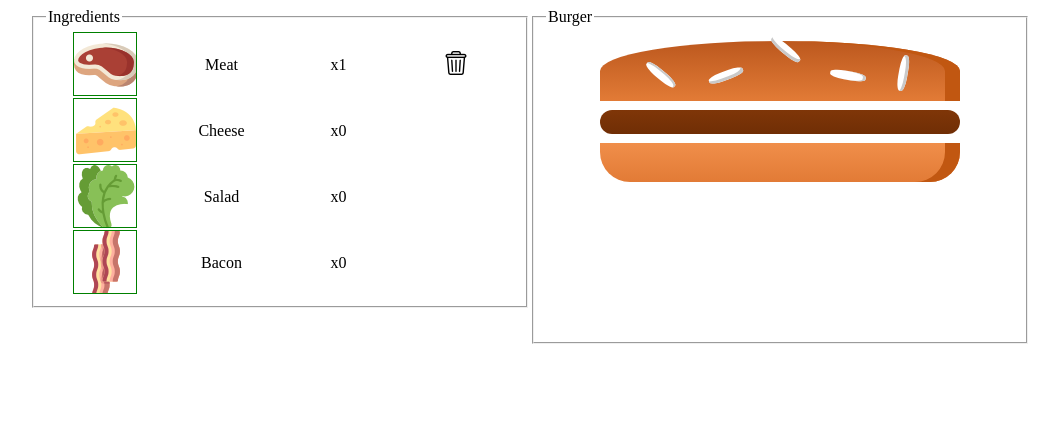
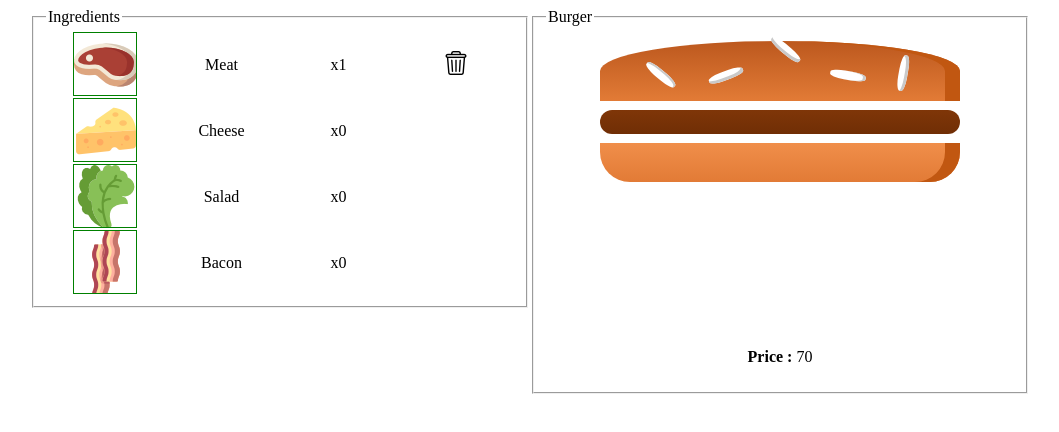
Before and after one commit to mazhitov/contructorBurger, an Angular app: page / in a window 1280 px wide. Both pictures are taken after a click on the button 214 px from the left and 63 px from the top of the page. Shown: the top 432 px of the page, without its empty margins (110-1169 px from the left). Built offline with nearby package versions, Linux system fonts and the light colour scheme.

Commit message:
add price of Burger to DOM

```diff
--- a/src/app/burger/burger.component.css
+++ b/src/app/burger/burger.component.css
@@ -141,3 +141,7 @@
     height: 200px;
   }
 }
+
+.price {
+  text-align: center;
+}
--- a/src/app/burger/burger.component.html
+++ b/src/app/burger/burger.component.html
@@ -9,5 +9,8 @@
       <div *ngFor="let ing of ingredientArray" [ngClass]="ing"></div>
       <div class="BreadBottom"></div>
     </div>
+    <div class="price">
+      <app-price [ingredients]=ingredients></app-price>
+    </div>
   </fieldset>
 </form>
--- a/src/app/burger/price/price.component.html
+++ b/src/app/burger/price/price.component.html
@@ -1 +1 @@
-<p>price works!</p>
+<p *ngIf="getTotal()>0"><strong>Price :</strong> {{ getPrice() }}</p>
--- a/src/app/burger/price/price.component.ts
+++ b/src/app/burger/price/price.component.ts
@@ -1,15 +1,21 @@
-import { Component, OnInit } from '@angular/core';
+import {Component, Input} from '@angular/core';
+import {Ingredient} from "../../../shared/Ingredient.model";
 
 @Component({
   selector: 'app-price',
   templateUrl: './price.component.html',
   styleUrls: ['./price.component.css']
 })
-export class PriceComponent implements OnInit {
+export class PriceComponent  {
+  @Input() ingredients:Ingredient[] = [];
+  burgerPrice = 20;
 
-  constructor() { }
-
-  ngOnInit(): void {
+  getTotal() {
+    return this.ingredients.reduce((acc, item) => {
+      return acc + item.getPrice();
+    }, 0);
   }
-
+  getPrice() {
+    return this.getTotal() + this.burgerPrice;
+  }
 }
```
